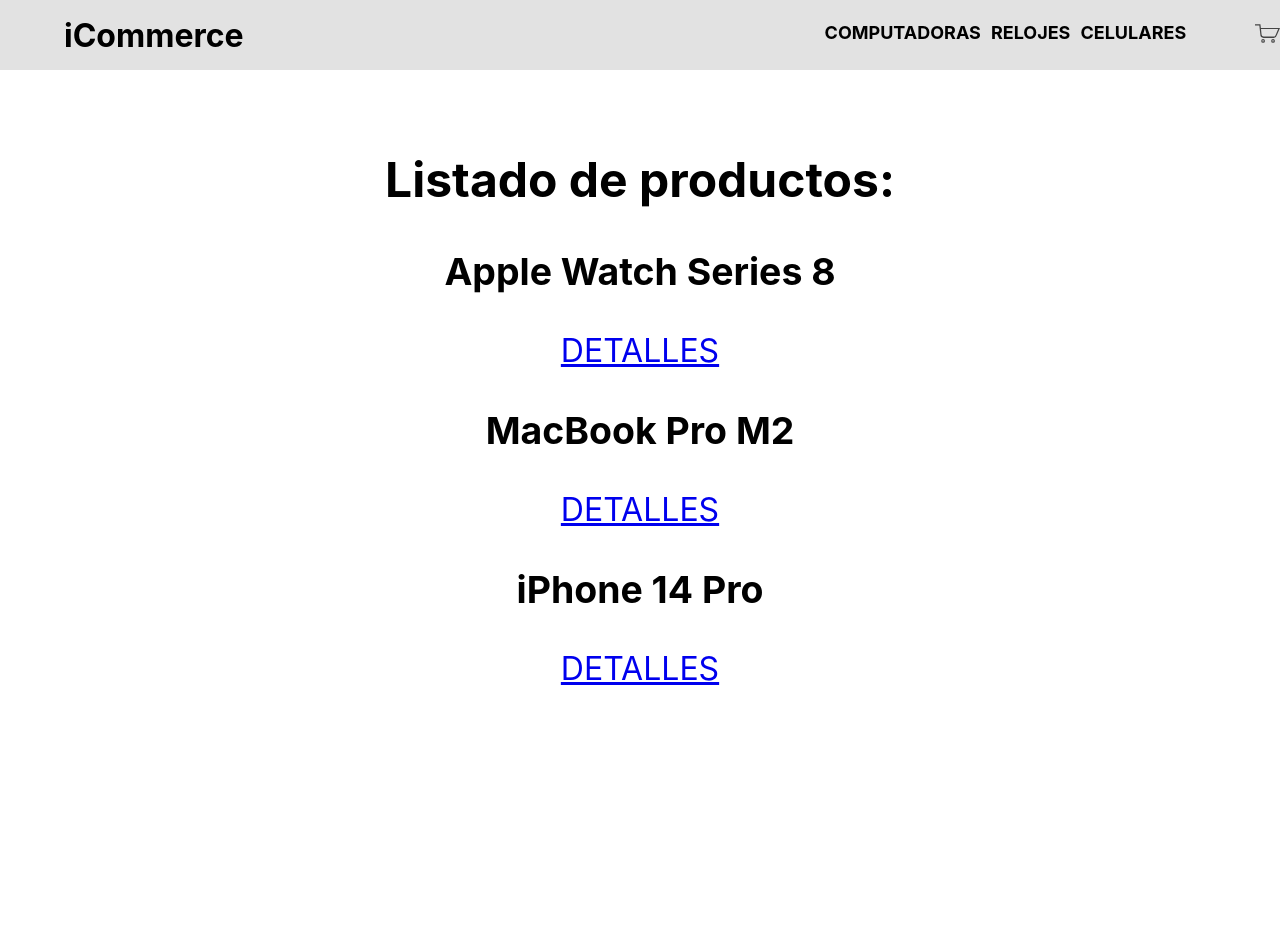
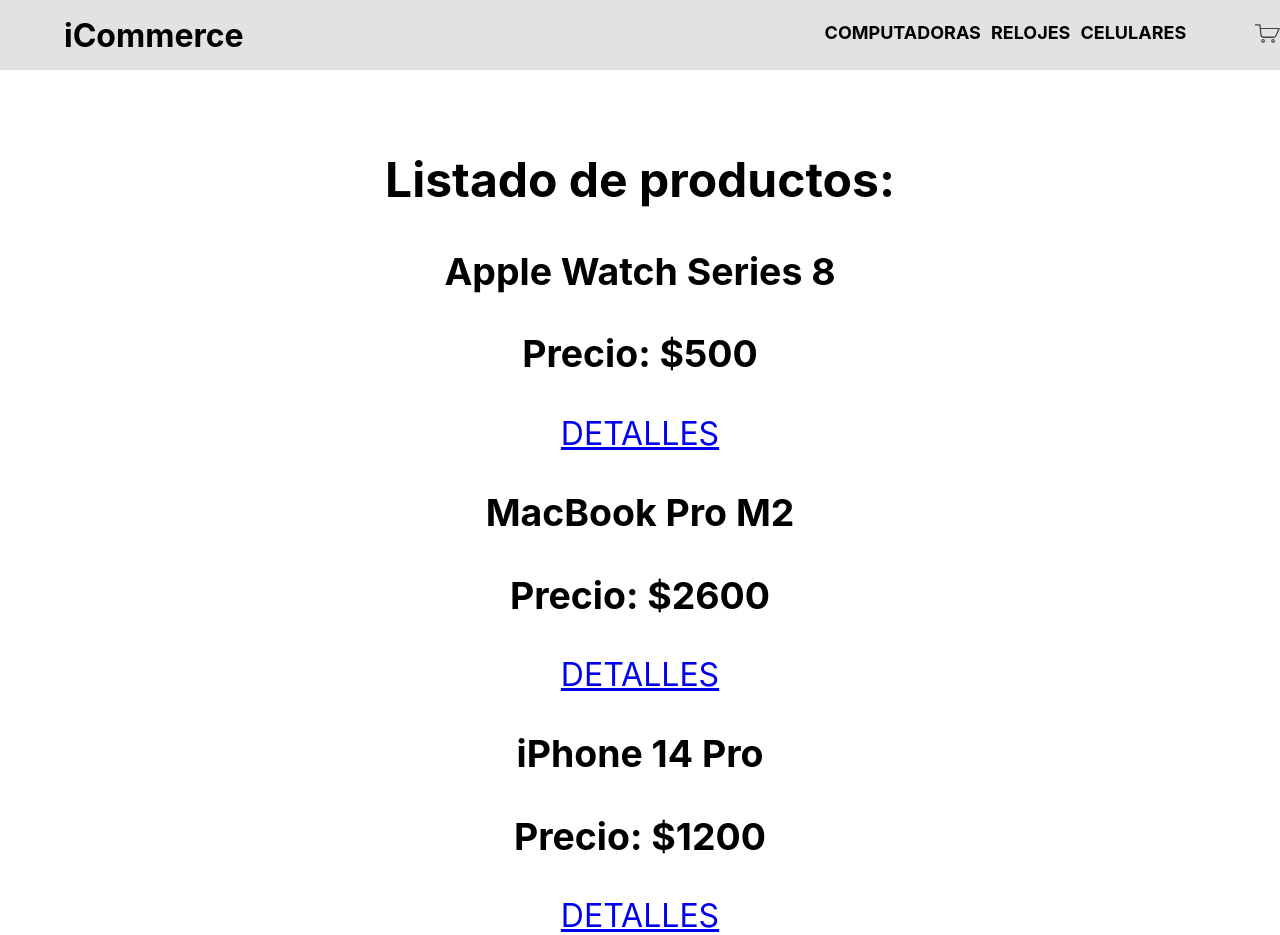
Before and after one commit to Clissic/ReactPF-Perez, a React (Create React App) app: page / in a window 1280 px wide. Before the commit the page ends 800 px from the top, so only its background shows below. Built offline with nearby package versions, Linux system fonts and the light colour scheme.

Commit message:
Creado de componentes contenedores y de presentacion

```diff
--- a/package.json
+++ b/package.json
@@ -9,7 +9,7 @@
     "react": "^18.2.0",
     "react-dom": "^18.2.0",
     "react-router-dom": "^6.9.0",
-    "react-scripts": "5.0.1",
+    "react-scripts": "^5.0.1",
     "web-vitals": "^2.1.4"
   },
   "scripts": {
--- a/src/components/Item/Item.js
+++ b/src/components/Item/Item.js
@@ -1,14 +1,13 @@
-import './Item.css';
+import {Link} from 'react-router-dom';
 
-const Item = ({name, img, price, stock}) => {
+const Item = ({name, id, price}) => {
     return (
         <div>
-            <h2>{name}</h2>
-            <img className='imgCard' src={img} alt={name}/>
+            <h3>{name}</h3>
             <h3>Precio: ${price}</h3>
-            <h3>Stock: {stock}</h3>
+            <Link to={`/item/${id}`}>DETALLES</Link>
         </div>
     )
 }
 
-export default Item
+export default Item;
--- /dev/null
+++ b/src/components/ItemDetail/ItemDetail.js
@@ -0,0 +1,14 @@
+import './ItemDetail.css';
+
+const ItemDetail = ({name, img, price, stock}) => {
+    return (
+        <div>
+            <h2>{name}</h2>
+            <img className='imgCard' src={img} alt={name}/>
+            <h3>Precio: ${price}</h3>
+            <h3>Stock: {stock}</h3>
+        </div>
+    )
+}
+
+export default ItemDetail;
--- a/src/components/ItemDetailContainer/ItemDetailContainer.js
+++ b/src/components/ItemDetailContainer/ItemDetailContainer.js
@@ -1,11 +1,12 @@
 import './ItemDetailContainer.css';
 import { useEffect, useState } from 'react';
 import { getProductById } from "../../components/asyncMock";
-import Item from '../Item/Item';
+import ItemDetail from '../ItemDetail/ItemDetail';
 import { useParams } from 'react-router-dom';
 
 const ItemDetailContainer = () => {
-    const [product, setProduct] = useState(null)
+    const [product, setProduct] = useState([])
+    const [loading, setLoading] = useState(true)
 
     const {itemId} = useParams()
 
@@ -17,12 +18,19 @@
             .catch(error => {
                 console.log(error)
             })
+            .finally(() => {
+                setLoading(false)
+            })
     }, [itemId])
+
+    if(loading) {
+        return <h2 className='altTitle'>Cargando...</h2>
+    }
 
     return (
         <div>
             <h2>Detalles del producto:</h2>
-            <Item {...product}/>
+            <ItemDetail {...product}/>
         </div>
     )
 }
--- /dev/null
+++ b/src/components/ItemList/ItemList.js
@@ -0,0 +1,15 @@
+import Item from '../Item/Item'
+
+const ItemList = ({products}) => {
+    return (
+        <div>
+            {
+                products.map(product => {
+                    return <Item key={product.id} {...product}/>
+                })
+            }
+        </div>
+    )
+}
+
+export default ItemList;
--- a/src/components/ItemListContainer/ItemListContainer.css
+++ b/src/components/ItemListContainer/ItemListContainer.css
@@ -3,3 +3,8 @@
     margin-top: 10vh;
     font-size: xx-large ;
 }
+
+.altTitle {
+    text-align: center;
+    margin-top: 30vh;
+}
--- a/src/components/ItemListContainer/ItemListContainer.js
+++ b/src/components/ItemListContainer/ItemListContainer.js
@@ -1,15 +1,17 @@
 import { useState, useEffect } from 'react';
 import { getProducts, getProductsByCategory } from '../asyncMock';
-import {Link, useParams} from 'react-router-dom';
+import {useParams} from 'react-router-dom';
 import './ItemListContainer.css';
+import ItemList from '../ItemList/ItemList'
 
 const ItemListContainer = ({greeting}) => {
     const [products, setProducts] = useState([])
+    const [loading, setLoading] = useState(true)
 
     const {categoryId} = useParams()
 
     useEffect(() => {
-
+        setLoading(true)
         const asynFunction = categoryId ? getProductsByCategory : getProducts
 
         asynFunction(categoryId)
@@ -19,23 +21,23 @@
             .catch(error => {
                 console.log(error)
             })
+            .finally(() => {
+                setLoading(false)
+            })
     }, [categoryId])
+
+    if(loading) {
+        return <h2 className='altTitle'>Cargando...</h2>
+    }
+
+    if(products && products.length === 0) {
+        return <h2 className='altTitle'>No hay productos.</h2>
+    }
 
     return (
         <div className="ItemListContainer">
             <h2>{greeting}</h2>
-            <div>
-            {
-                products.map(prod => {
-                    return (
-                        <div key={prod.id}>
-                            <h3>{prod.name}</h3>
-                            <Link to={`/item/${prod.id}`}>DETALLES</Link>
-                        </div>
-                    )
-                })
-            }
-            </div>
+            <ItemList products={products}/>
         </div>
     )
 }
```
Also changed, not shown: src/components/ItemDetail/ItemDetail.css (renamed from src/components/Item/Item.css), src/components/asyncMock.js (line endings or trailing spaces), 1 other file (tests, documents, lock files or other folders).
